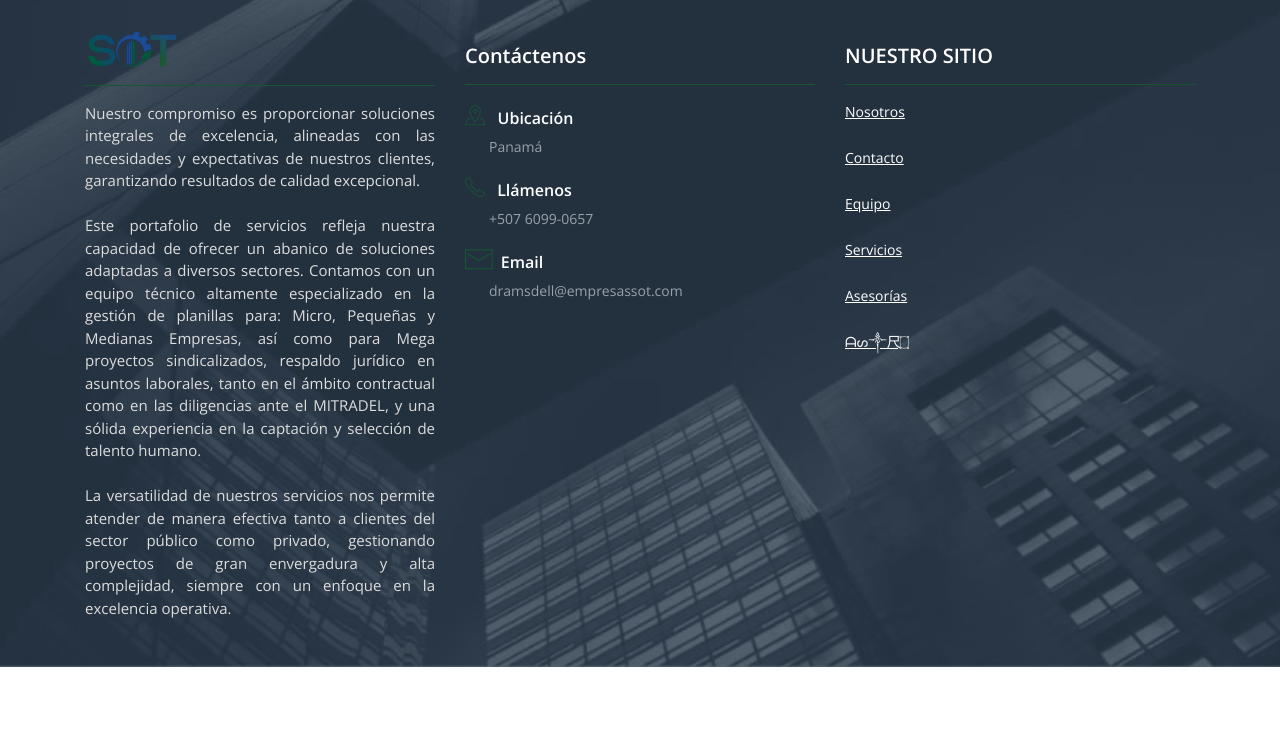
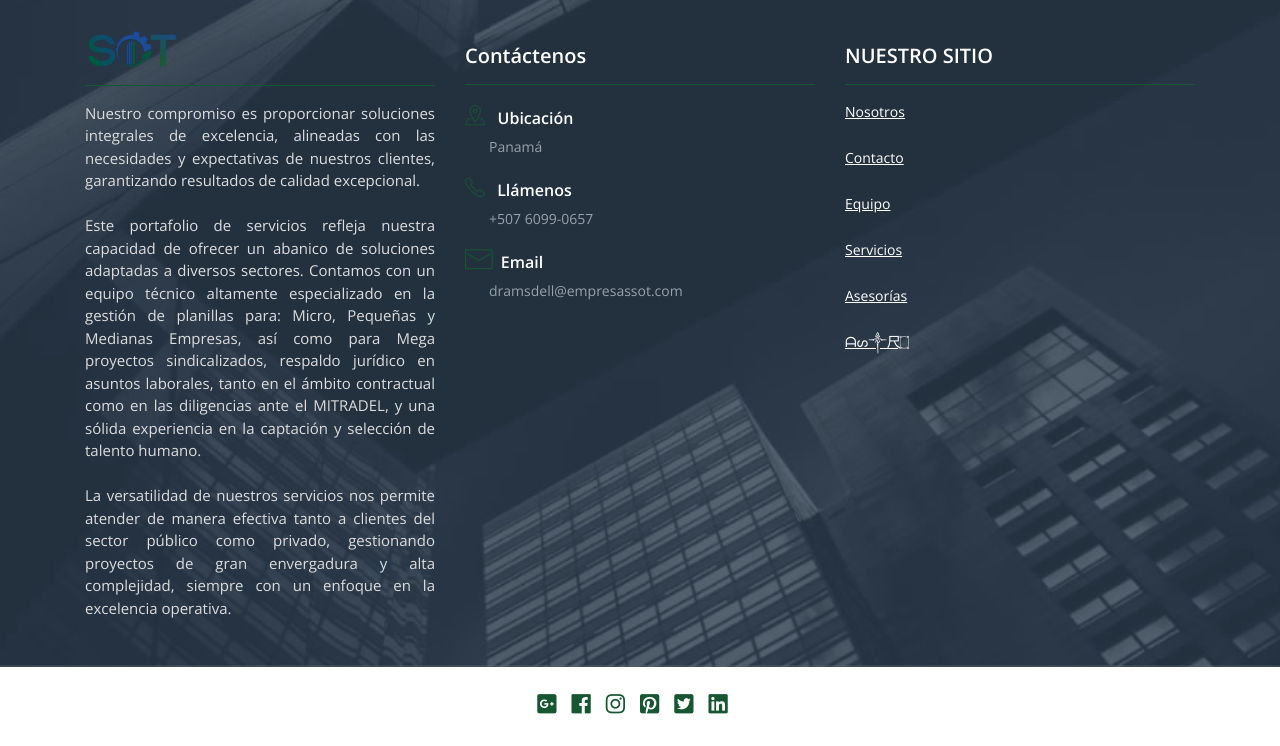
Before and after one commit to NegosSolutions/sot, a plain HTML site: page contactus1.html in a window 1280 px wide. Shown: the part 1508-2254 px from the top of the page. Drawn offline with nearby package versions, Linux system fonts and the light colour scheme; some packages are replaced by stand-ins of ours; files whose address does not match are found by name.

Commit message:
Add files via upload

```diff
--- a/contactus1.html
+++ b/contactus1.html
@@ -171,7 +171,7 @@
     <div class="container">
         <nav aria-label="breadcrumb">
           <ol class="fables-breadcrumb breadcrumb px-0 py-3">
-            <li class="breadcrumb-item"><a href="#" class="fables-second-text-color">Inicio</a></li>
+            <li class="breadcrumb-item"><a href="index.html" class="fables-second-text-color">Inicio</a></li>
             <li class="breadcrumb-item active" aria-current="page">Contacto</li>
           </ol>
         </nav>
@@ -310,14 +310,14 @@ siempre con un enfoque en la excelencia operativa.</p>
 
         </div>
 </div>
-<div class="copyright fables-main-background-color mt-0 border-0 white-color">
+<div class="copyright fables-main-background-color mt-0 border-0 " style="color: #165732;">
         <ul class="nav fables-footer-social-links just-center fables-light-footer-links">
-            <li><a href="#" target="_blank"><i class="fab fa-google-plus-square"></i></a></li>
+            <li><a href="mailto:dramsdell@empresassot.com" target="_blank"><i class="fab fa-google-plus-square"></i></a></li>
             <li><a href="#" target="_blank"><i class="fab fa-facebook"></i></a></li>
             <li><a href="#" target="_blank"><i class="fab fa-instagram"></i></a></li>
             <li><a href="#" target="_blank"><i class="fab fa-pinterest-square"></i></a></li>
             <li><a href="#" target="_blank"><i class="fab fa-twitter-square"></i></a></li>
-            <li><a href="#" target="_blank"><i class="fab fa-linkedin"></i></a></li>
+            <li><a href="https://www.linkedin.com/company/s-o-t/" target="_blank"><i class="fab fa-linkedin"></i></a></li>
                 </ul>
 </div>
 
```
Also changed, not shown: about1.html (+1 -1 lines), asesoriaCapacitacion.html (+3 -3 lines), conexos.html (+3 -3 lines), index.html (+1 -1 lines).
